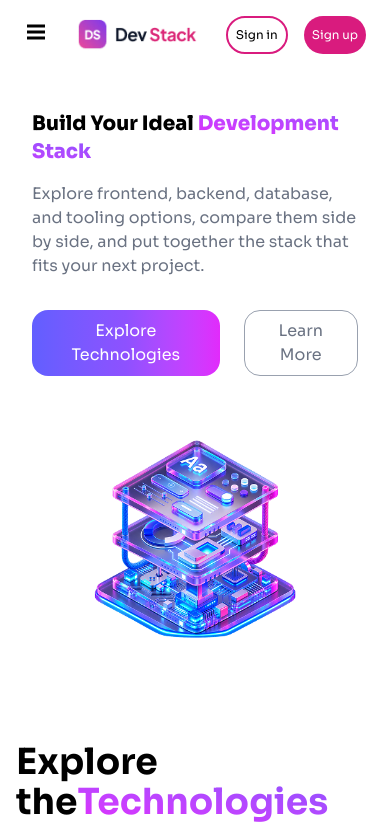
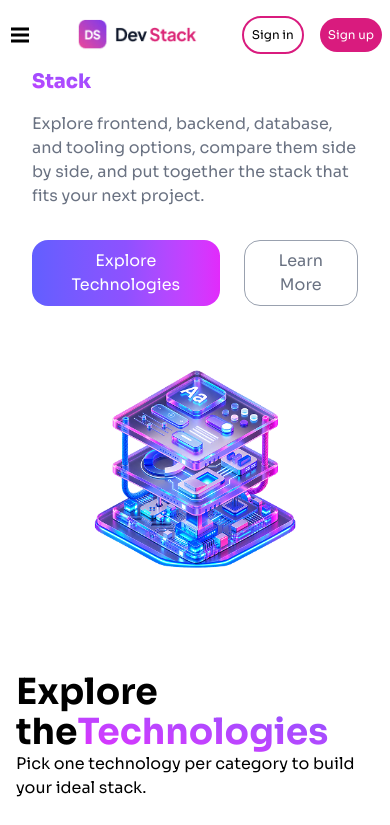
Before and after one commit to sabermahmud/assignment-PH-B14, a React (Vite) app in the folder a5/: page / in a window 390 px wide. Shown: the top 825 px of the page. Built offline with nearby package versions, Linux system fonts and the light colour scheme.

Commit message:
final commit

```diff
--- a/a5/src/Components/Navbar/Navbar.tsx
+++ b/a5/src/Components/Navbar/Navbar.tsx
@@ -10,22 +10,27 @@ export default function Navbar() {
   };
 
   return (
-    <>
-      <nav className="md:fixed top-0 left-0 z-10 w-full bg-white">
+    <nav className="fixed top-0 left-0 z-10 w-full bg-white">
       <div className="mx-auto flex max-w-7xl items-center justify-between px-2 py-4 md:p-4">
+
         {/* Logo + Mobile Menu Button */}
-          <div>
-            <img src={logo} className="hidden md:block" alt="nav logo" />
+        <div className="flex items-center">
+          <img
+            src={logo}
+            className="hidden md:block"
+            alt="nav logo"
+          />
 
-            <div>
-              <button onClick={handleHiddenMenu}>
-                <VscThreeBars className="block text-2xl md:hidden" />
+          <button
+            onClick={handleHiddenMenu}
+            className="md:hidden"
+          >
+            <VscThreeBars className="text-2xl" />
           </button>
         </div>
-          </div>
 
-          {/* Menu */}
-          <div>
+        {/* Desktop Menu + Mobile Logo */}
+        <div className="flex items-center">
           <ul className="hidden items-center gap-6 md:flex">
             <li>Home</li>
             <li>Technologies</li>
@@ -34,11 +39,15 @@ export default function Navbar() {
             <li>Contact</li>
           </ul>
 
-            <img src={logo} className="block w-30 md:hidden" alt="nav logo" />
+          <img
+            src={logo}
+            className="block w-30 md:hidden"
+            alt="nav logo"
+          />
         </div>
 
         {/* Buttons */}
-          <div className="flex gap-4">
+        <div className="flex items-center gap-4">
           <button className="rounded-full border-2 border-[#D91B7E] p-2 text-[12px] md:px-4 md:py-2 md:text-lg">
             Sign in
           </button>
@@ -62,6 +71,5 @@ export default function Navbar() {
         </div>
       )}
     </nav>
-    </>
   );
 }
```
Lines whose indentation alone changed are shown as unchanged.
